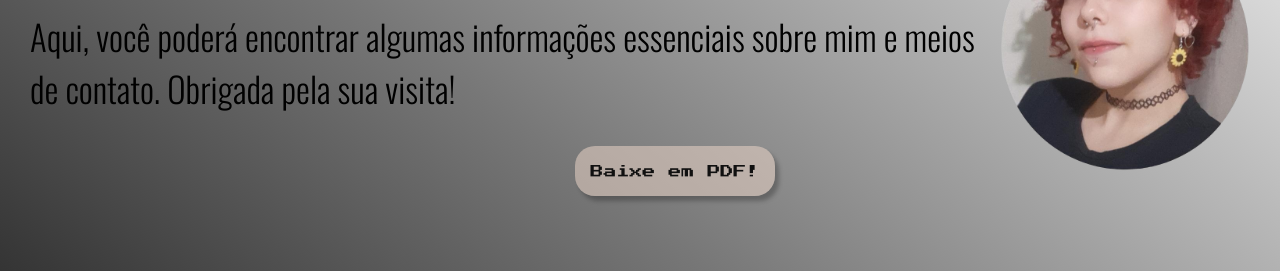
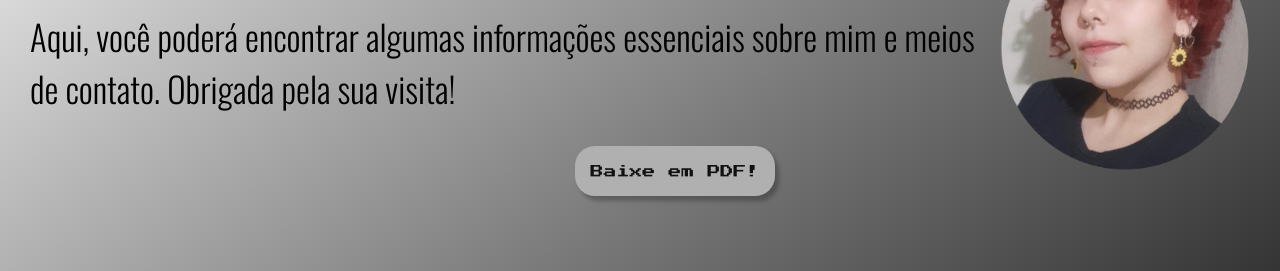
Before and after one commit to majusalins/primeira-landingpage, a plain HTML site: page index.html in a window 1280 px wide. In both pictures the pointer is over the link "Baixe em PDF!". Shown: the part 263-534 px from the top of the page. Drawn offline with nearby package versions, Linux system fonts and the light colour scheme.

Commit message:
Alteracao cor do botao

```diff
--- a/style.css
+++ b/style.css
@@ -9,7 +9,7 @@
 
 body{
     font-size: 100%;
-    background-image: linear-gradient(to right top, #000000, #3b3b3b, #777777, #b9b9b9, #ffffff);
+    background-image: linear-gradient(to left top, #000000, #3b3b3b, #777777, #b9b9b9, #ffffff);
 }
 
 .cabecalho{
@@ -92,7 +92,7 @@ body{
 }
 
 .conteudo-principal-escrito-botao:hover{
-    background-color: rgba(236, 214, 200, 0.53);
+    background-color: #B0B0B0;
 }
 
 .conteudo-principal-imagem{
```
